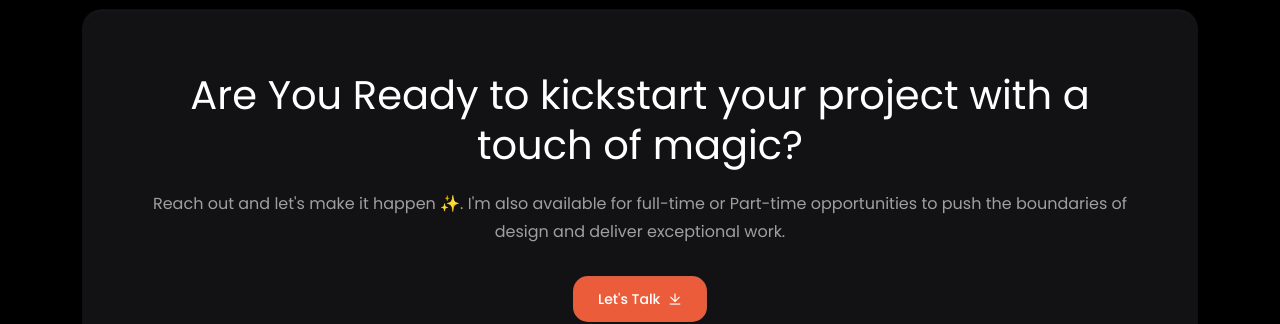
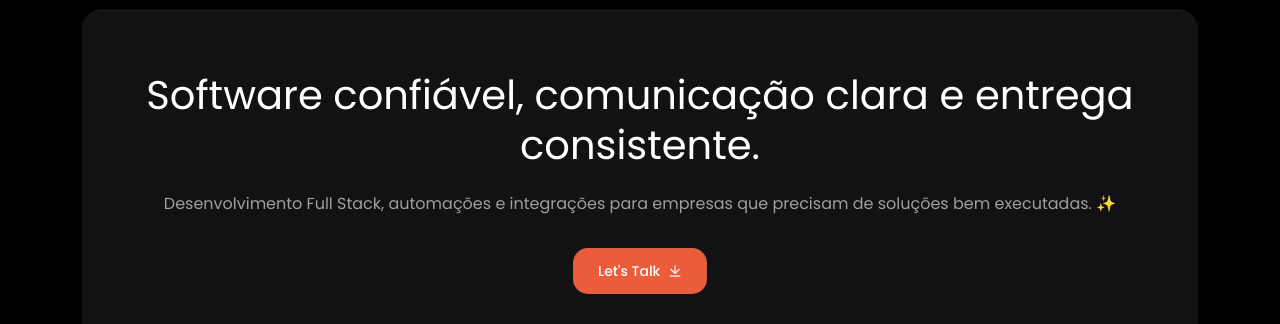
Before and after one commit to vn-24k/myportfoliovnsilva, a Nuxt app: page / in a window 1280 px wide. Shown: the part 3729-4053 px from the top of the page. Built offline with nearby package versions, Linux system fonts and the light colour scheme.

Commit message:
Update CtaArea.vue

```diff
--- a/components/home/CtaArea.vue
+++ b/components/home/CtaArea.vue
@@ -7,12 +7,10 @@
         <div class="col-lg-12">
           <div class="call-to-action-part wow fadeInUp delay-0-2s text-center">
             <h2>
-              Are You Ready to kickstart your project with a touch of magic?
+              Software confiável, comunicação clara e entrega consistente.
             </h2>
             <p>
-              Reach out and {{"let's"}} make it happen ✨. {{"I'm"}} also available for
-              full-time or Part-time opportunities to push the boundaries of
-              design and deliver exceptional work.
+              Desenvolvimento Full Stack, automações e integrações para empresas que precisam de soluções bem executadas. ✨
             </p>
             <div class="hero-btns">
               <NuxtLink to="/contact" class="theme-btn"
```
